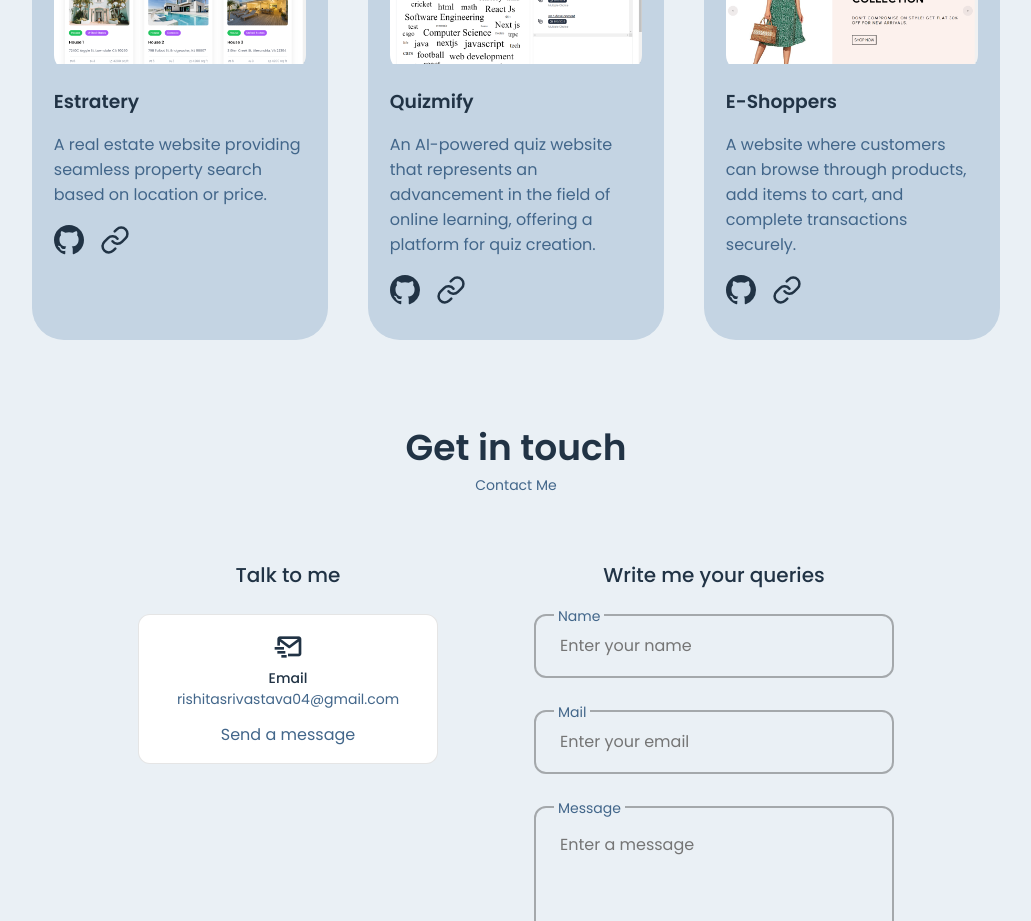
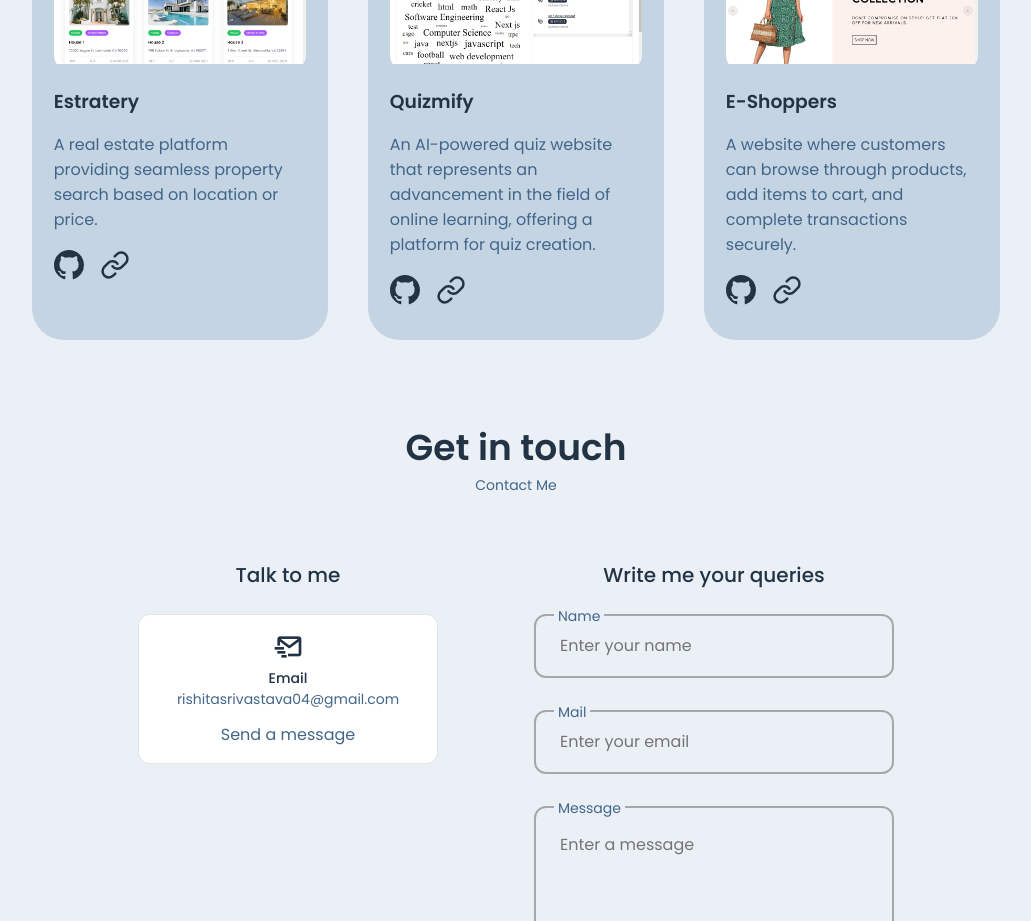
Before and after one commit to Rishita1304/Port-folio, a React (Create React App) app: page / in a window 1280 px wide. Shown: the part 3820-4741 px from the top of the page, without its empty margins (124-1155 px from the left). Built offline with nearby package versions, Linux system fonts and the light colour scheme.

Commit message:
Update Project.jsx

```diff
--- a/src/components/project/Project.jsx
+++ b/src/components/project/Project.jsx
@@ -54,7 +54,7 @@ const Project = () => {
                     <img src={real} alt='' />
                 </div>
                 <h3>Estratery</h3>
-                <span>A real estate website providing seamless property search based on location or price.</span>
+                <span>A real estate platform providing seamless property search based on location or price.</span>
                 <div className='project-cta'>
                 <a href='https://github.com/Rishita1304/Real-estate' className='buttonn' target='_blank'><BsGithub/></a>
                 <a href='https://real-estate-xq2e.vercel.app' className='buttonn' target='_blank'><FiLink/></a>
```
